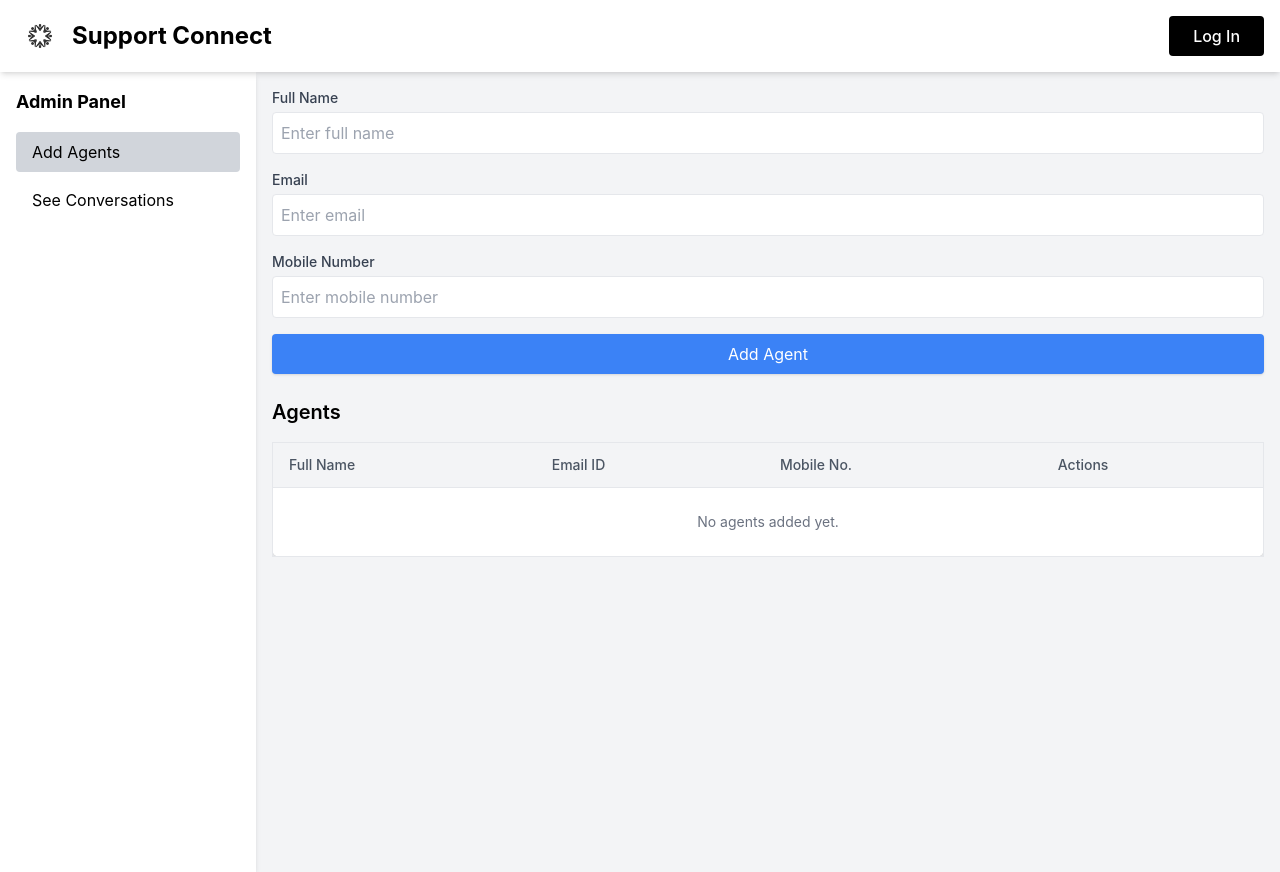
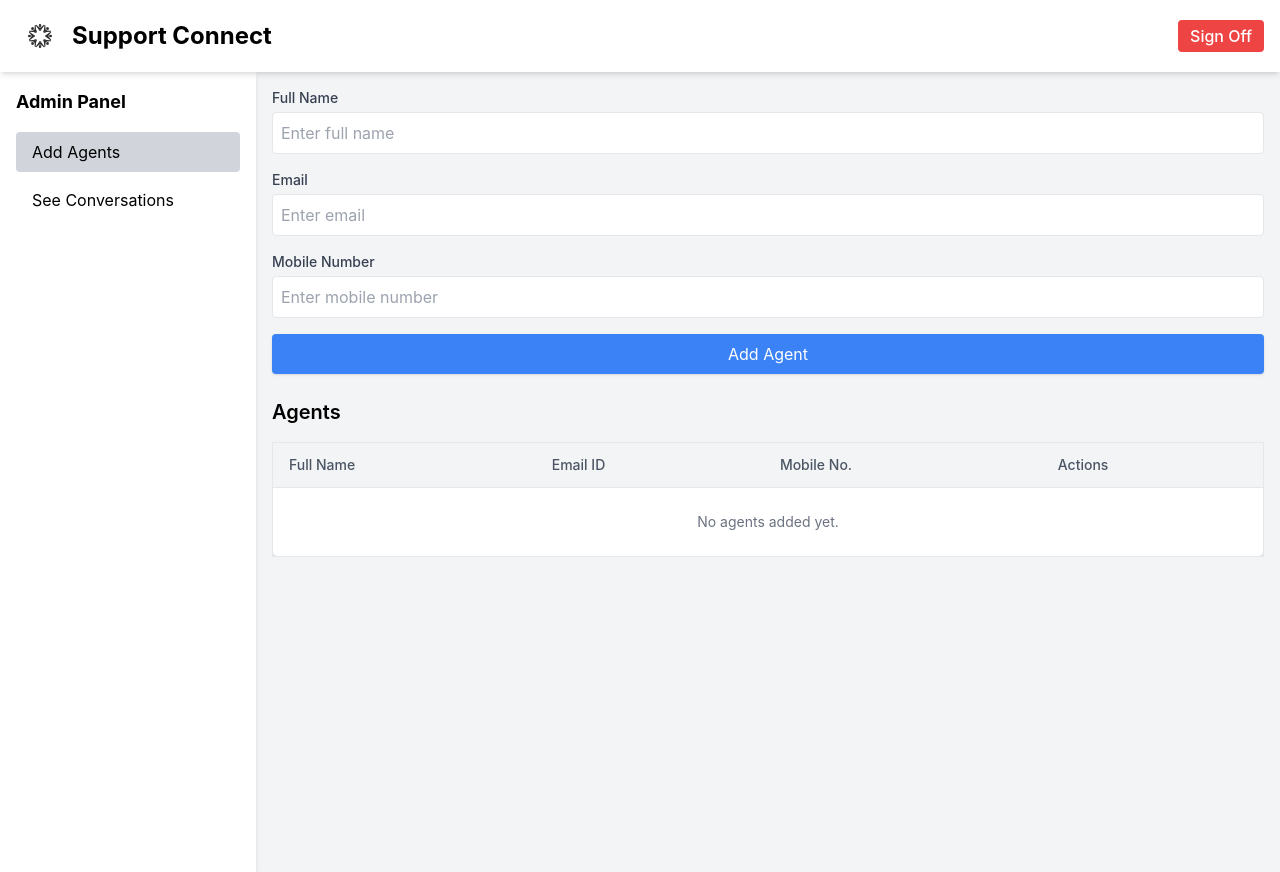
Before and after one commit to Shekharp-45/Customer-Support-Chat-System, a React (Create React App) app in the folder client/: page /admin in a window 1280 px wide. Built offline with nearby package versions, Linux system fonts and the light colour scheme; sample sign-in values are in the browser's storage.

Commit message:
Update Navbar.tsx

```diff
--- a/client/src/components/Navbar.tsx
+++ b/client/src/components/Navbar.tsx
@@ -4,7 +4,11 @@ import logo from "../assets/logo.png";
 import { useAuth } from "../context/AuthContext.tsx";
 
 const Navbar: React.FC = () => {
-  const { isAuthenticated, userRole, logout } = useAuth();
+  const { user, logout } = useAuth();
+
+  const handleLogout = () => {
+    logout(); // Clear authentication state
+  };
 
   return (
     <nav className="bg-white text-black shadow-md z-30">
@@ -15,20 +19,23 @@ const Navbar: React.FC = () => {
             Support Connect
           </span>
         </div>
-        {!isAuthenticated ? (
+        {user ? (
+          // Show 'Sign Out' button when the user is logged in
+          <Link
+            to="/"
+            onClick={handleLogout}
+            className="px-3 py-1 bg-red-500 text-white text-base font-medium rounded hover:bg-red-800 transition duration-200 ease-in-out"
+          >
+            Sign Off
+          </Link>
+        ) : (
+          // Show 'Log In' button when the user is not logged in
           <Link
             to="/login"
             className="px-6 py-2 bg-black text-white text-base font-medium rounded hover:bg-gray-800 transition duration-200 ease-in-out"
           >
             Log In
           </Link>
-        ) : (
-          <button
-            onClick={logout}
-            className="px-6 py-2 bg-red-500 text-white text-base font-medium rounded hover:bg-red-600 transition duration-200 ease-in-out"
-          >
-            Sign Out
-          </button>
         )}
       </div>
     </nav>
```
